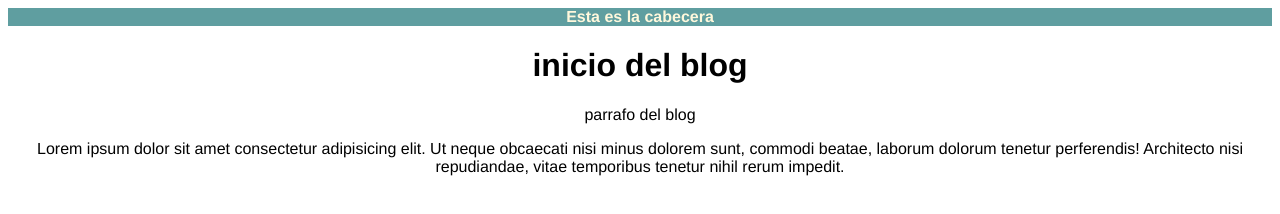
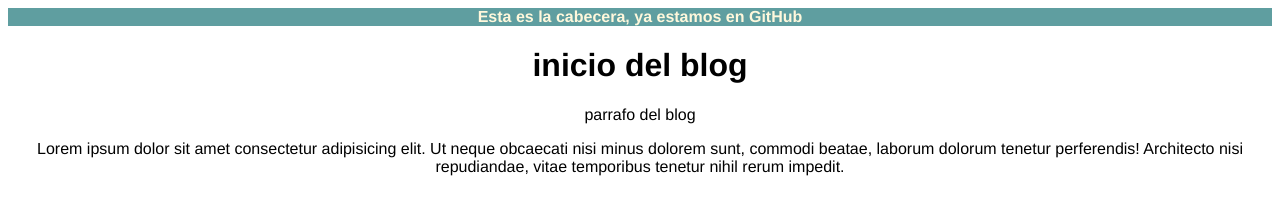
Before and after one commit to afmarquinac/Black, a plain HTML site: page index.html in a window 1280 px wide. Drawn offline with Linux system fonts and the light colour scheme.

Commit message:
primera version en github

```diff
--- a/index.html
+++ b/index.html
@@ -8,7 +8,7 @@
 </head>
 <body>
     <div id="cabecera">
-        Esta es la cabecera
+        Esta es la cabecera, ya estamos en GitHub
     </div>
     <h1>inicio del blog</h1>
     <p>parrafo del blog</p>
```
